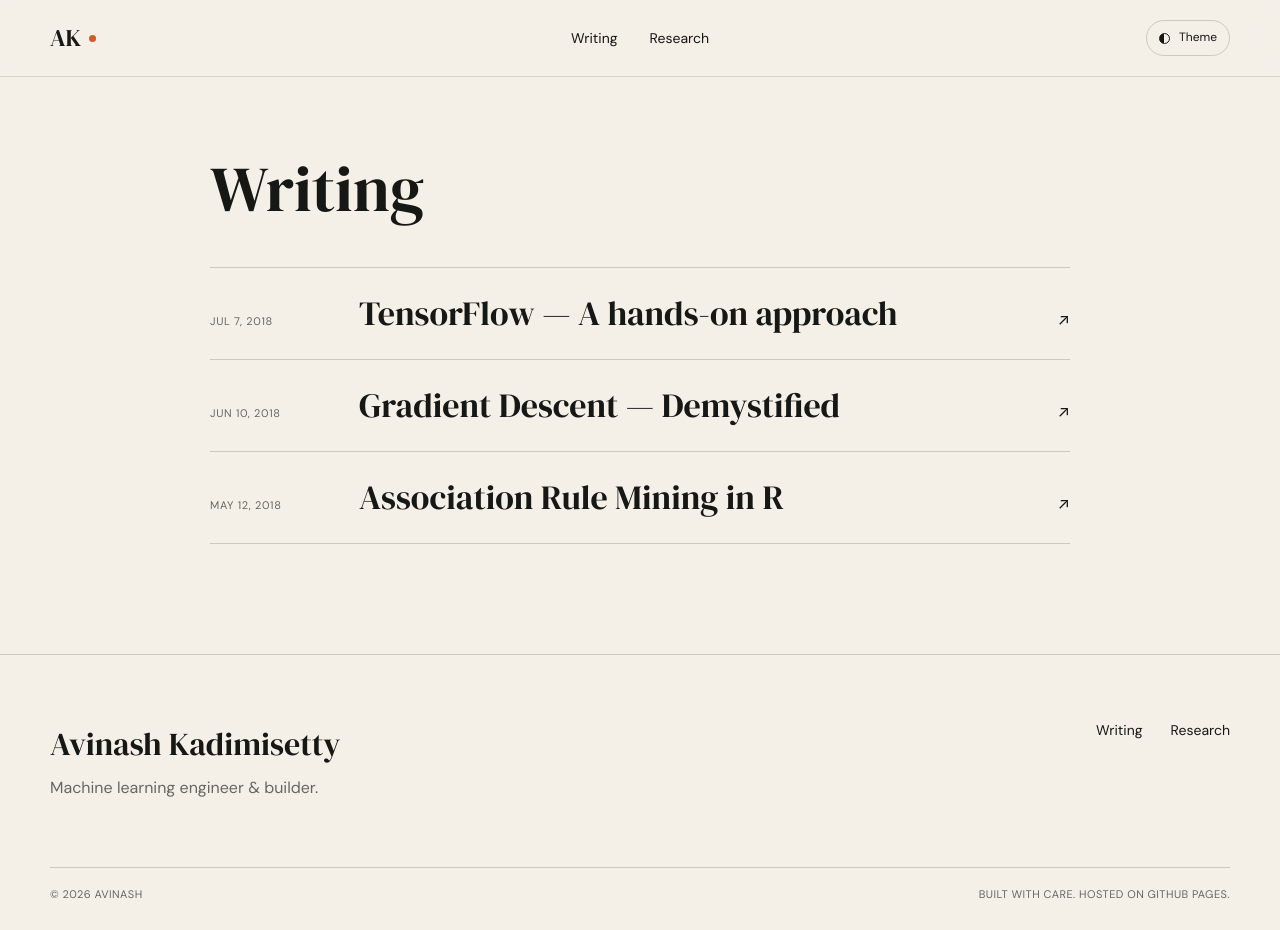
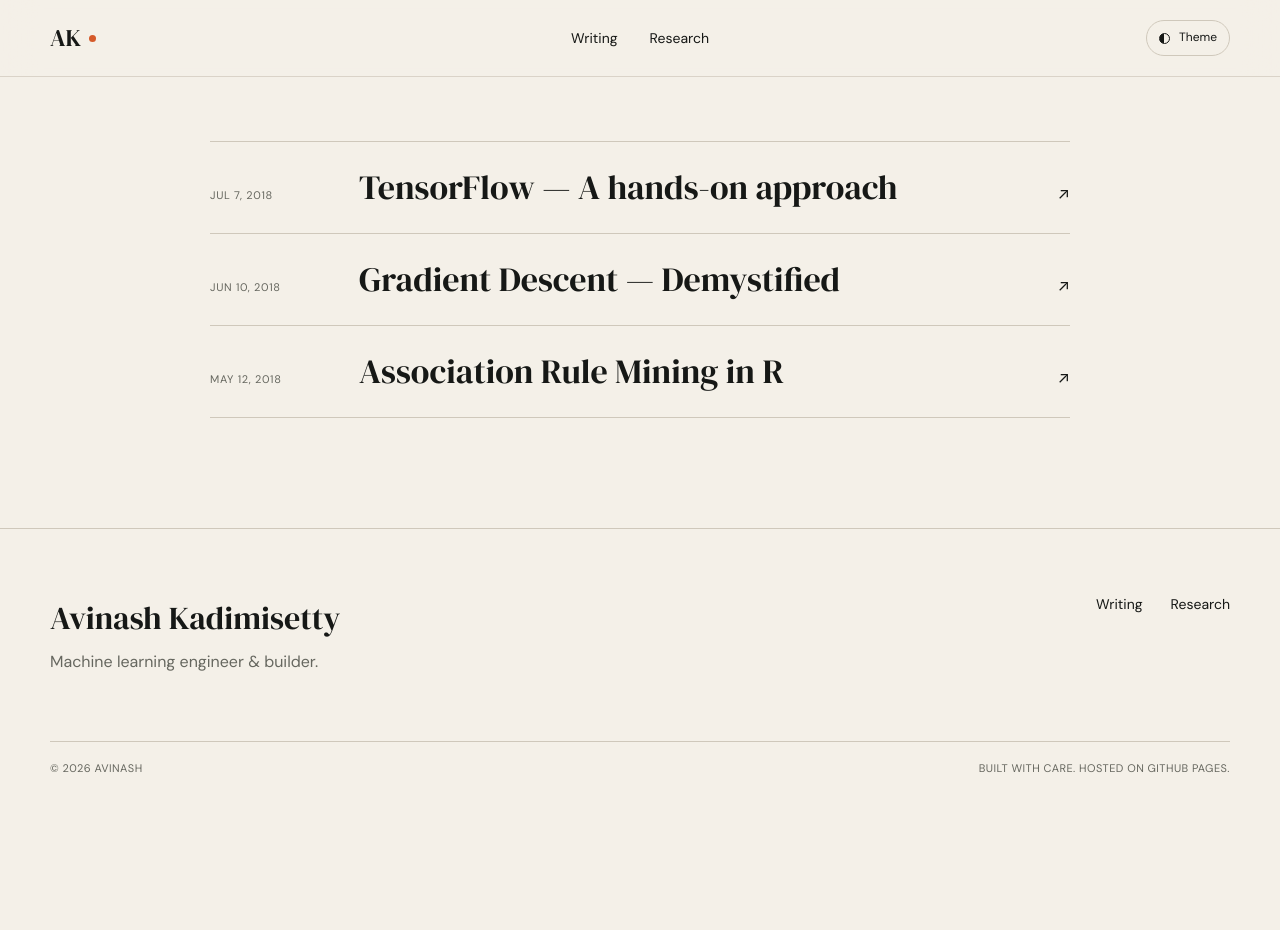
Before and after one commit to avinashingit/avinashingit.github.io, a Jekyll site: the page built from writing/index.html, in a window 1280 px wide and 930 px high. Built offline with Jekyll 4.4.1, drawn with Linux system fonts in a browser that asks for light colours.

Commit message:
Add folder-based article publishing

```diff
--- a/assets/css/style.css
+++ b/assets/css/style.css
@@ -887,21 +887,9 @@
   font-size: 20px;
 }
 
-.writing-intro {
-  max-width: 860px;
-  padding-block: 80px 46px;
-}
-
-.writing-intro h1 {
-  margin: 0;
-  font-family: var(--serif);
-  font-size: clamp(44px, 5vw, 64px);
-  font-weight: 400;
-  line-height: 1;
-}
-
 .blog-index {
   max-width: 860px;
+  margin-top: 64px;
   padding-bottom: 110px;
   border-top: 1px solid var(--line);
 }
@@ -1104,6 +1092,29 @@
   font-family: var(--serif);
   font-size: 26px;
   line-height: 1.45;
+}
+
+.prose img {
+  display: block;
+  width: 100%;
+  height: auto;
+  margin: 2.2em 0;
+}
+
+.prose figure {
+  margin: 2.2em 0;
+}
+
+.prose figure img {
+  margin: 0;
+}
+
+.prose figcaption {
+  margin-top: 10px;
+  color: var(--muted);
+  font-family: var(--sans);
+  font-size: 13px;
+  line-height: 1.5;
 }
 
 .post-footer {
@@ -1403,11 +1414,8 @@
     grid-column: 1 / -1;
   }
 
-  .writing-intro {
-    padding-block: 58px 34px;
-  }
-
   .blog-index {
+    margin-top: 40px;
     padding-bottom: 80px;
   }
 
--- a/writing/index.html
+++ b/writing/index.html
@@ -5,17 +5,15 @@
 permalink: /writing/
 body_class: writing-page
 ---
-<header class="writing-intro shell">
-  <h1>Writing</h1>
-</header>
-
 <section class="blog-index shell" aria-label="Articles">
-  {% if site.data.articles.size > 0 %}
-    {% for article in site.data.articles %}
-      <a class="blog-link" href="{{ article.url }}" rel="noopener">
+  {% assign local_articles = site.pages | where: "article", true | sort: "date" | reverse %}
+  {% assign all_articles = local_articles | concat: site.data.articles | sort: "date" | reverse %}
+  {% if all_articles.size > 0 %}
+    {% for article in all_articles %}
+      <a class="blog-link" href="{% if article.article %}{{ article.url | relative_url }}{% else %}{{ article.url }}{% endif %}"{% unless article.article %} rel="noopener"{% endunless %}>
         <time datetime="{{ article.date | date_to_xmlschema }}">{{ article.date | date: "%b %-d, %Y" }}</time>
         <h2>{{ article.title }}</h2>
-        <span aria-hidden="true">↗</span>
+        <span aria-hidden="true">{% if article.article %}→{% else %}↗{% endif %}</span>
       </a>
     {% endfor %}
   {% else %}
```
Also changed, not shown: _article-template/index.md (added, +19 -0 lines), research/index.html (+1 -7 lines), README.md, 1 other file.
